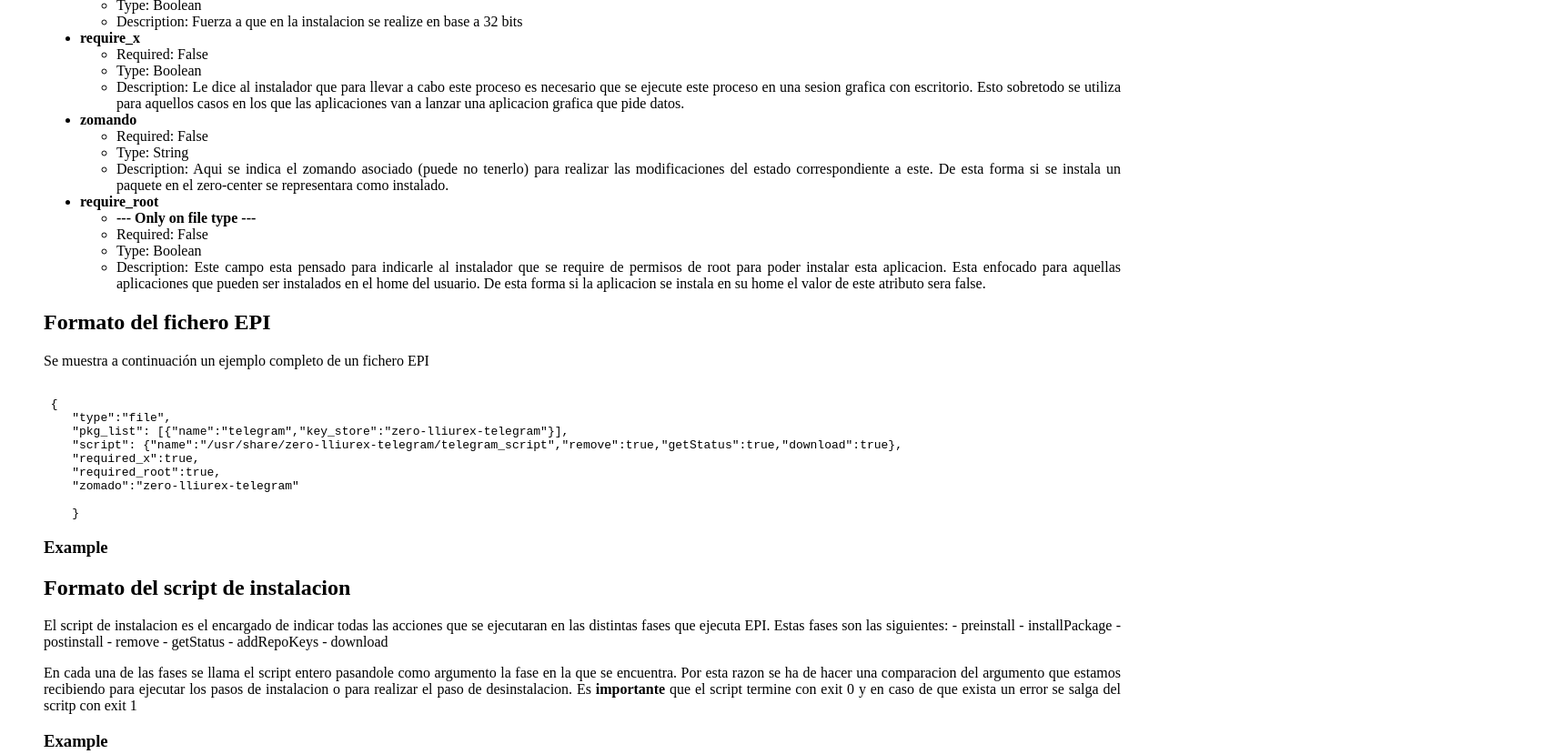
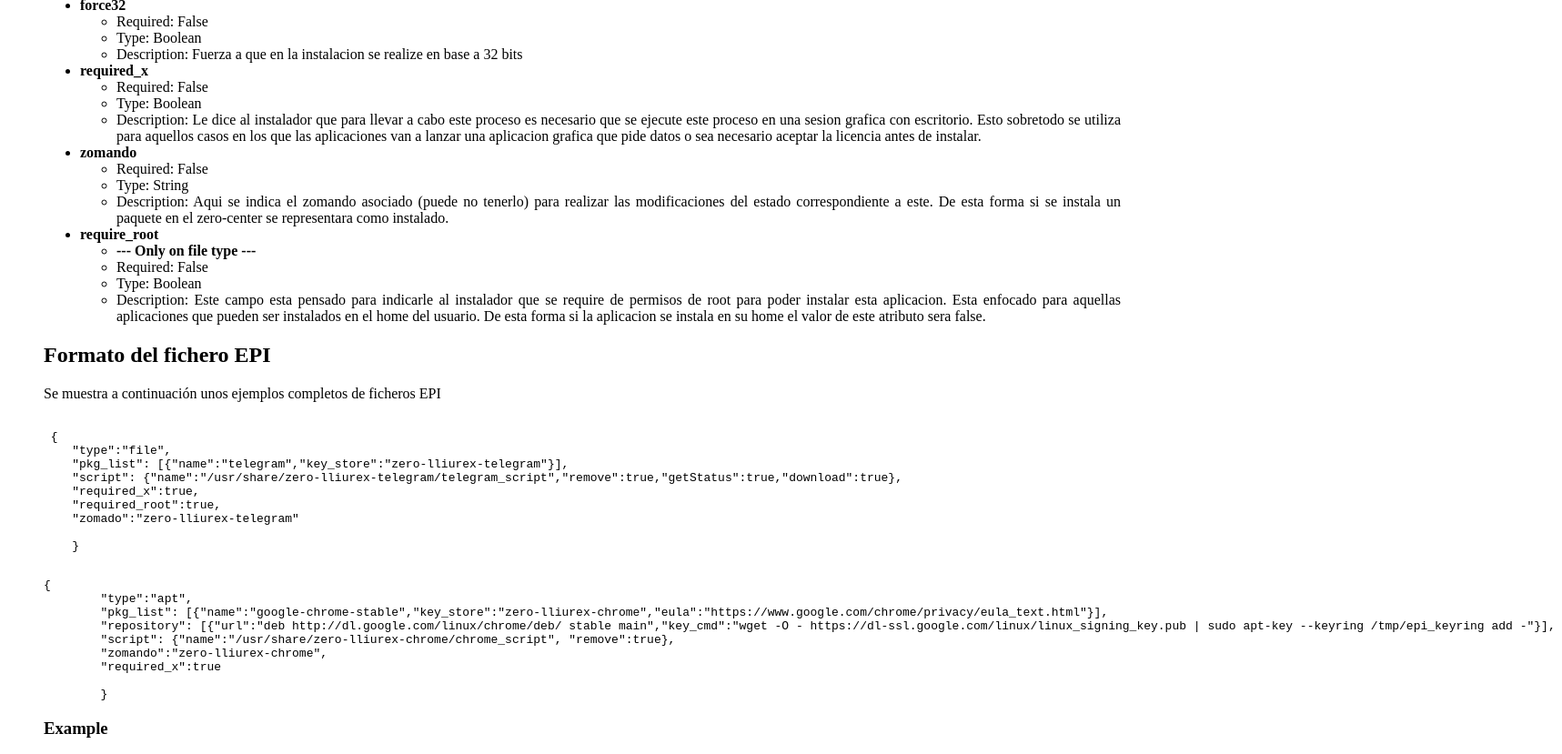
Before and after one commit to lliurex/lliurex.github.io, a website: page EPI/Guia_Epi.html in a window 1280 px wide. Shown: the part 1485-2314 px from the top of the page at 91% size, 1717 px wide, since content can reach past the window. Drawn offline with Linux system fonts and the light colour scheme.

Commit message:
Update doc

```diff
--- a/EPI/Guia_Epi.html
+++ b/EPI/Guia_Epi.html
@@ -55,6 +55,7 @@ Por convención los ficheros se instalaran en la ruta /usr/share/NOMBREDELPAQUET
 <li>Keys:<ul>
 <li>name ( STRING ) : Nombre del paquete a instalar. Este tambien sera el nombre que se utilice a la hora de mostrar en la gui.</li>
 <li>key_store ( STRING ) : "Nombre del paquete en la store para obtener metainformacion. Este atributo sólo se incluirá si existe key para consultar en la store"</li>
+<li>eula ( STRING ) : En el caso de que haya que mostrar la licencia del paquete antes de instalar. En este campo se introducirá la dirección desde donde descargar la licencia (http:// o file://).<strong>Ejemplo</strong>: <code>"eula":"https://www.google.com/chrome/privacy/eula_text.html"</code></li>
 <li><strong>--- Only on deb | file type ---</strong></li>
 <li>version: En caso de ser un deb o file puede tener distintos debs o files para distintas arquitecturas. En este campo se le indica el nombre del deb (o file) que tiene que instalar / descargar dependiendo de la arquitectura. Los valores que puede tomar son <strong>all</strong>, <strong>64b</strong> y <strong>32b</strong>, donde all no distingue entre arquitecturas y los otros dos campos restantes equivalen a lo que indica. Sólo será necesario informar los campos necesarios <strong>Ejemplo</strong> : <code>"version":{"64b":"google-earth-stable_current_amd64.deb","32b":"google-earth-stable_current_i386.deb"}</code></li>
 <li>url_download ( STRING ) : Direccion desde donde se ha de descargar el deb. Se puede utilizar el protocolo http o file. Para realizar la descarga solo se indica la ruta base donde estan los debs. En caso de estuviera en carpetas distintas, en este atributo se deberia de poner la ruta comun y completar la ruta en el campo version. Los ficheros descargados se guardaran en la ruta <em>/var/cache/epi-downloads/</em></li></ul></li>
@@ -72,10 +73,10 @@ Por convención los ficheros se instalaran en la ruta /usr/share/NOMBREDELPAQUET
 <li>Required: False </li>
 <li>Type:  Boolean</li>
 <li>Description: Fuerza a que en la instalacion se realize en base a 32 bits</li></ul></li>
-<li><strong>require_x</strong><ul>
+<li><strong>required_x</strong><ul>
 <li>Required: False </li>
 <li>Type:  Boolean</li>
-<li>Description: Le dice al instalador que para llevar a cabo este proceso es necesario que se ejecute este proceso en una sesion grafica con escritorio. Esto sobretodo se utiliza para aquellos casos en los que las aplicaciones van a lanzar una aplicacion grafica que pide datos.</li></ul></li>
+<li>Description: Le dice al instalador que para llevar a cabo este proceso es necesario que se ejecute este proceso en una sesion grafica con escritorio. Esto sobretodo se utiliza para aquellos casos en los que las aplicaciones van a lanzar una aplicacion grafica que pide datos o sea necesario aceptar la licencia antes de instalar.</li></ul></li>
 <li><strong>zomando</strong><ul>
 <li>Required: False </li>
 <li>Type: String</li>
@@ -87,7 +88,7 @@ Por convención los ficheros se instalaran en la ruta /usr/share/NOMBREDELPAQUET
 <li>Description: Este campo esta pensado para indicarle al instalador que se require de permisos de root para poder instalar esta aplicacion. Esta enfocado para aquellas aplicaciones que pueden ser instalados en el home del usuario. De esta forma si la aplicacion se instala en su home el valor de este atributo sera false.</li></ul></li>
 </ul>
 <h2 id="formatodelficheroEPI">Formato del fichero EPI</h2>
-<p>Se muestra a continuación un ejemplo completo de un fichero EPI </p>
+<p>Se muestra a continuación unos ejemplos completos de ficheros EPI </p>
 <pre><code>
  {
     "type":"file",
@@ -98,6 +99,17 @@ Por convención los ficheros se instalaran en la ruta /usr/share/NOMBREDELPAQUET
     "zomado":"zero-lliurex-telegram"
 
     }
+</code></pre>
+<pre><code>
+{
+	"type":"apt",
+	"pkg_list": [{"name":"google-chrome-stable","key_store":"zero-lliurex-chrome","eula":"https://www.google.com/chrome/privacy/eula_text.html"}],
+	"repository": [{"url":"deb http://dl.google.com/linux/chrome/deb/ stable main","key_cmd":"wget -O - https://dl-ssl.google.com/linux/linux_signing_key.pub | sudo apt-key --keyring /tmp/epi_keyring add -"}],
+	"script": {"name":"/usr/share/zero-lliurex-chrome/chrome_script", "remove":true},
+	"zomando":"zero-lliurex-chrome",
+	"required_x":true
+
+	}
 </code></pre>
 <h3 id="example">Example</h3>
 <h2 id="formatodelscriptdeinstalacion">Formato del script de instalacion</h2>
```
